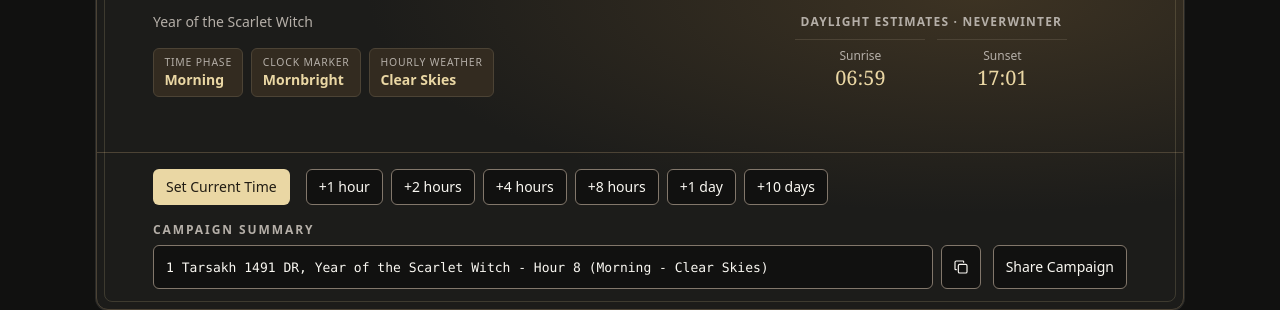
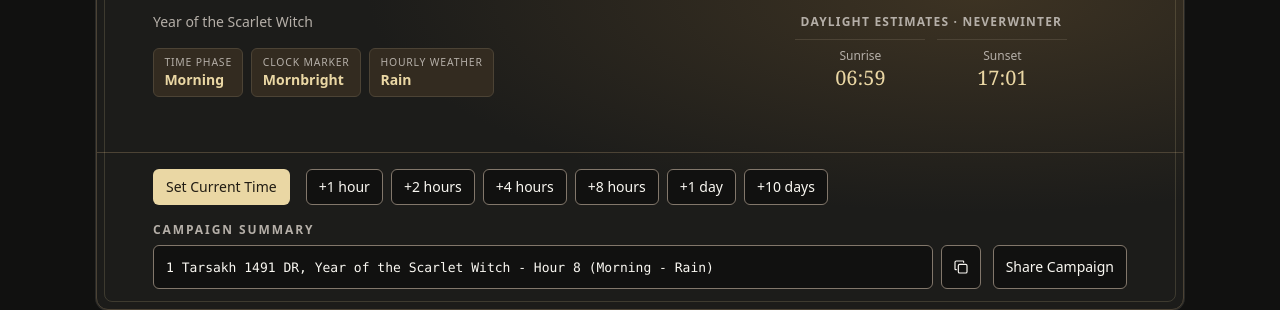
Before and after one commit to starbornone/harptos-calendar-tracker, a React (Vite) app: page / in a window 1280 px wide. Shown: the part 506-816 px from the top of the page. Built offline with nearby package versions, Linux system fonts and the light colour scheme.

Commit message:
feat: vary weather fronts and precipitation transitions

```diff
--- a/roadmap/completed.json
+++ b/roadmap/completed.json
@@ -1,7 +1,7 @@
 {
   "schema": "name -roadmap/v1",
   "file": "completed",
-  "updatedAt": "2026-11-09T20:33:28+11:00",
+  "updatedAt": "2026-11-10T10:30:39+11:00",
   "project": {
     "key": "harptos-calendar-tracker",
     "title": "Harptos Calendar Tracker",
@@ -133,6 +133,13 @@
       "group": "Release",
       "notes": "Add a static search title and description, a branded social card, and a homepage canonical URL for campaign links. Generate robots.txt and a homepage sitemap using the default Starmist Studio URL or the SITE_URL build setting.",
       "completedAt": "2026-11-09T20:33:28+11:00"
+    },
+    {
+      "id": "vary-weather-fronts-and-transitions",
+      "title": "Vary weather fronts and soften precipitation transitions",
+      "group": "Weather",
+      "notes": "Use variable surface fronts, wetter and drier spells, dawn fog, and short afternoon thunderstorms. Put cloud between fair weather and precipitation, and verify matching weather after browsers adopt and advance the same shared seed.",
+      "completedAt": "2026-11-10T10:30:39+11:00"
     }
   ]
 }
--- a/src/localization.ts
+++ b/src/localization.ts
@@ -111,6 +111,7 @@ const simplifiedChinese: Readonly<Record<string, string>> = {
   Dimming: "渐暗",
 
   "Clear Skies": "晴空",
+  "Partly Cloudy": "局部多云",
   Fog: "雾",
   Overcast: "阴天",
   Rain: "雨",
--- a/src/weather.ts
+++ b/src/weather.ts
@@ -1,20 +1,27 @@
 import { getSolarDaylight } from "./daylight.ts";
 import { fromElapsedMinutes, toElapsedMinutes, type HarptosDateTime } from "./harptos.ts";
 import { campaignLocations, type CampaignLocation, type LocationId } from "./locations.ts";
-const HOURS_PER_FRONT = 6;
+
+const SURFACE_FRONT_HOURS = 9;
+const PLANAR_FRONT_HOURS = 6;
 const UINT32_RANGE = 0x1_0000_0000;
 
-function frontRoll(hour: number, seed: number, salt: number) {
-  const offset = ((seed ^ salt) >>> 0) % HOURS_PER_FRONT;
-  const front = Math.floor((hour + offset) / HOURS_PER_FRONT);
-  // Mix the high bits too, since a Harptos hour can exceed the 32-bit range.
-  let hash = seed ^ salt ^ front ^ Math.imul(Math.floor(front / UINT32_RANGE), 0x9e37_79b1);
+type SurfaceLocation = Extract<CampaignLocation, { mode: "solar" }>;
+
+function hashRoll(hash: number) {
   hash = Math.imul(hash ^ (hash >>> 16), 0x7feb_352d);
   hash = Math.imul(hash ^ (hash >>> 15), 0x846c_a68b);
   return ((hash ^ (hash >>> 16)) >>> 0) / UINT32_RANGE;
 }
 
-function weightedCondition(weights: readonly (readonly [string, number])[], fraction: number) {
+function seededRoll(index: number, seed: number, salt: number) {
+  // Mix both halves of the index independently from the seed and the event salt.
+  const low = Math.imul(index, 0x9e37_79b1);
+  const high = Math.imul(Math.floor(index / UINT32_RANGE), 0x85eb_ca6b);
+  return hashRoll(low ^ high ^ Math.imul(seed, 0xc2b2_ae35) ^ salt);
+}
+
+function weightedCondition<Condition extends string>(weights: readonly (readonly [Condition, number])[], fraction: number) {
   let roll = fraction * weights.reduce((total, [, weight]) => total + weight, 0);
   for (const [condition, weight] of weights) {
     if (roll < weight) return condition;
@@ -23,40 +30,74 @@ function weightedCondition(weights: readonly (readonly [string, number])[], frac
   return weights[0][0];
 }
 
-function pickCondition(dateTime: HarptosDateTime, hour: number, location: LocationId, seed: number) {
-  const settings: CampaignLocation = campaignLocations[location];
-  const roll = frontRoll(hour, seed, settings.weather.salt);
-  if (settings.mode !== "solar") return weightedCondition(settings.weather.conditions, roll);
+function frontStart(index: number, seed: number, salt: number) {
+  if (index === 0) return 0;
+  // Offset each boundary by up to six hours, giving fronts of 3–15 hours.
+  return index * SURFACE_FRONT_HOURS + Math.floor(7 * seededRoll(index, seed, salt ^ 0x35ae_c621));
+}
 
-  const { fog, rain, snow, wind = 0, warmth: fixedWarmth } = settings.weather;
-  const { sunrise, sunset } = getSolarDaylight(dateTime.date, settings.daylight);
+function surfaceFront(index: number, settings: SurfaceLocation, seed: number) {
+  const { rain, snow, wind = 0, warmth: fixedWarmth, salt } = settings.weather;
+  const start = frontStart(index, seed, salt);
+  const { date } = fromElapsedMinutes(start * 60);
+  const { sunrise, sunset } = getSolarDaylight(date, settings.daylight);
   const warmth = fixedWarmth ?? (sunset - sunrise - 8 * 60) / (8 * 60);
-  const nearDawn = Math.max(0, 1 - Math.abs(dateTime.hour * 60 - sunrise) / (3 * 60));
-  const nearAfternoon = Math.max(0, 1 - Math.abs(dateTime.hour - 16) / 5);
+  // Several nearby fronts share a wetter or drier spell.
+  const wetness = 0.55 + seededRoll(Math.floor(start / 36), seed, salt ^ 0x7c10_f435);
+  const weights = [
+    ["Clear Skies", 24 + 12 * warmth],
+    ["Partly Cloudy", 19],
+    ["Overcast", 19 + 8 * (1 - warmth)],
+    ["Rain", (rain + 4 * (1 - warmth)) * wetness],
+    ["Snow", snow * Math.max(0, 1 - 2 * warmth) * wetness],
+    ["Gusty Winds", wind],
+  ] as const;
+  return { start, warmth, condition: weightedCondition(weights, seededRoll(index, seed, salt)) };
+}
 
-  const weights = [
-    ["Clear Skies", 27 + 14 * warmth],
-    ["Fog", 2 + fog * nearDawn],
-    ["Overcast", 24 + 12 * (1 - warmth)],
-    ["Rain", rain + 5 * (1 - warmth)],
-    ["Snow", snow * Math.max(0, 1 - 2 * warmth)],
-    ["Gusty Winds", wind],
-    ["Thunderstorm", warmth * (3 + 20 * nearAfternoon)],
-  ] as const;
-
-  return weightedCondition(weights, roll);
+function isWetFront(condition: string | undefined) {
+  return condition === "Rain" || condition === "Snow";
 }
 
 export function getHourlyWeather(dateTime: HarptosDateTime, location: LocationId, seed: number) {
   const hour = Math.floor(toElapsedMinutes(dateTime) / 60);
-  const condition = pickCondition(dateTime, hour, location, seed);
-  if (condition !== "Thunderstorm") return condition;
-  if (hour === 0) return "Overcast";
+  const settings: CampaignLocation = campaignLocations[location];
+  const { salt } = settings.weather;
+  if (settings.mode !== "solar") {
+    const offset = ((seed ^ salt) >>> 0) % PLANAR_FRONT_HOURS;
+    const front = Math.floor((hour + offset) / PLANAR_FRONT_HOURS);
+    const roll = hashRoll(seed ^ salt ^ front ^ Math.imul(Math.floor(front / UINT32_RANGE), 0x9e37_79b1));
+    return weightedCondition(settings.weather.conditions, roll);
+  }
 
-  const previousTime = fromElapsedMinutes((hour - 1) * 60);
-  const previous = pickCondition(previousTime, hour - 1, location, seed);
-  // A previous storm candidate is either a storm or overcast, so both allow a storm now.
-  return previous === "Overcast" || previous === "Rain" || previous === "Thunderstorm"
-    ? "Thunderstorm"
-    : "Overcast";
+  const slot = Math.floor(hour / SURFACE_FRONT_HOURS);
+  const index = hour < frontStart(slot, seed, salt) ? slot - 1 : slot;
+  const { start, warmth, condition } = surfaceFront(index, settings, seed);
+  const hoursIntoFront = hour - start;
+  if (hoursIntoFront < 2) {
+    const previous = index > 0 ? surfaceFront(index - 1, settings, seed).condition : undefined;
+    if (previous !== condition) {
+      if (hoursIntoFront === 0 && (isWetFront(previous) || isWetFront(condition))) return "Overcast";
+      if (hoursIntoFront === 1 && condition === "Rain") return "Drizzle";
+    }
+  }
+
+  const day = Math.floor(hour / 24);
+  if (condition === "Clear Skies" || condition === "Partly Cloudy") {
+    const { sunrise } = getSolarDaylight(dateTime.date, settings.daylight);
+    const minutesFromSunrise = dateTime.hour * 60 - sunrise;
+    if (minutesFromSunrise >= -90 && minutesFromSunrise < 75 &&
+        seededRoll(day, seed, salt ^ 0xa09b_5271) < settings.weather.fog / 36) {
+      return "Fog";
+    }
+  }
+
+  if (condition === "Rain" && hoursIntoFront >= 3 &&
+      seededRoll(day, seed, salt ^ 0xe347_12b9) < 0.85 * Math.max(0, warmth - 0.35)) {
+    const stormStart = 13 + Math.floor(6 * seededRoll(day, seed, salt ^ 0x4ad8_207e));
+    const stormLength = 1 + Math.floor(3 * seededRoll(day, seed, salt ^ 0x81b3_de64));
+    if (dateTime.hour >= stormStart && dateTime.hour < stormStart + stormLength) return "Thunderstorm";
+  }
+
+  return condition;
 }
```
Also changed, not shown: 2 other files (tests, documents, lock files or other folders).
